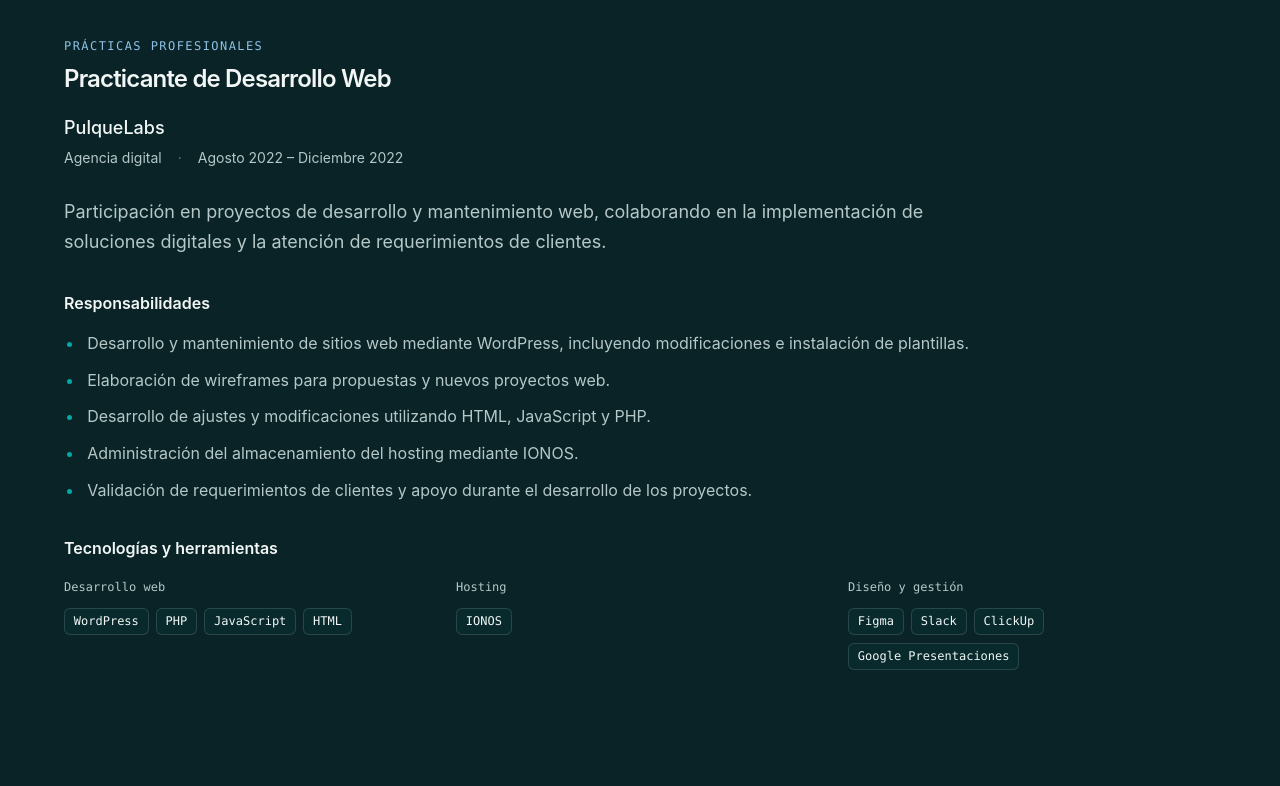
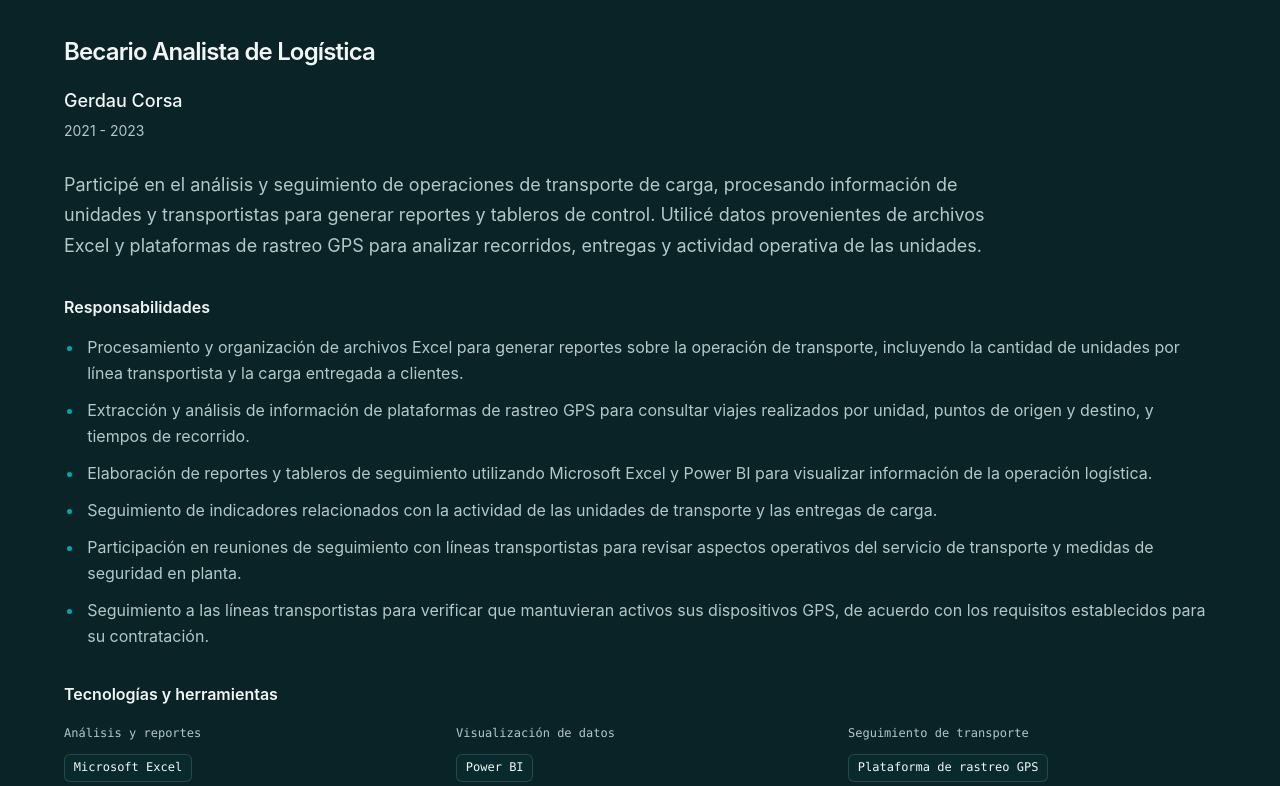
Before and after one commit to charlidev/personal_portfolio, an Astro site: page / in a window 1280 px wide. Shown: the part 979-1765 px from the top of the page. Built offline with nearby package versions, Linux system fonts and the light colour scheme; Astro itself is replaced by a stand-in of ours.

Commit message:
chore: checkpoint experience section before timeline redesign

```diff
--- a/src/components/ExperienceSection.astro
+++ b/src/components/ExperienceSection.astro
@@ -1,30 +1,29 @@
 ---
 import SectionHeading from './SectionHeading.astro';
-import { pulqueLabsExperience } from '../data/portfolio';
+import { professionalExperiences } from '../data/portfolio';
 ---
 
 <section id="experiencia" class="content-section container" aria-labelledby="experience-title">
   <SectionHeading id="experience-title" eyebrow="Trayectoria" title="Experiencia" />
 
-  <article class="experience-entry" aria-labelledby="pulquelabs-role">
+  {professionalExperiences.map((experience, index) => (
+    <article class="experience-entry" aria-labelledby={`experience-role-${index}`}>
       <header class="experience-header">
-      <p class="eyebrow">PRÁCTICAS PROFESIONALES</p>
-      <h3 id="pulquelabs-role">{pulqueLabsExperience.role}</h3>
-
-      <p class="company-name">{pulqueLabsExperience.company}</p>
+        {experience.eyebrow && <p class="eyebrow">{experience.eyebrow}</p>}
+        <h3 id={`experience-role-${index}`}>{experience.role}</h3>
+        <p class="company-name">{experience.company}</p>
         <p class="experience-meta">
-        <span>{pulqueLabsExperience.sector}</span>
-        <span>{pulqueLabsExperience.period}</span>
-
+          {experience.sector && <span>{experience.sector}</span>}
+          <span>{experience.period}</span>
         </p>
       </header>
 
-    <p class="experience-introduction">{pulqueLabsExperience.introduction}</p>
+      <p class="experience-introduction">{experience.introduction}</p>
 
       <div class="responsibilities">
         <h4>Responsabilidades</h4>
         <ul>
-        {pulqueLabsExperience.responsibilities.map((responsibility) => (
+          {experience.responsibilities.map((responsibility) => (
             <li>{responsibility}</li>
           ))}
         </ul>
@@ -33,7 +32,7 @@ import { pulqueLabsExperience } from '../data/portfolio';
       <div class="tools">
         <h4>Tecnologías y herramientas</h4>
         <div class="tool-groups">
-        {pulqueLabsExperience.toolGroups.map((group) => (
+          {experience.toolGroups.map((group) => (
             <div class="tool-group">
               <h5>{group.category}</h5>
               <ul aria-label={group.category}>
@@ -44,6 +43,7 @@ import { pulqueLabsExperience } from '../data/portfolio';
         </div>
       </div>
     </article>
+  ))}
 </section>
 
 <style>
--- a/src/data/portfolio.ts
+++ b/src/data/portfolio.ts
@@ -33,9 +33,10 @@ export interface ExperienceToolGroup {
 }
 
 export interface ProfessionalExperience {
+  eyebrow?: string;
   role: string;
   company: string;
-  sector: string;
+  sector?: string;
   period: string;
   introduction: string;
   responsibilities: string[];
@@ -124,6 +125,7 @@ export const contactMethods: ContactMethod[] = [
 ];
 
 export const pulqueLabsExperience: ProfessionalExperience = {
+  eyebrow: 'PRÁCTICAS PROFESIONALES',
   role: 'Practicante de Desarrollo Web',
 
   company: 'PulqueLabs',
@@ -154,3 +156,38 @@ export const pulqueLabsExperience: ProfessionalExperience = {
     },
   ],
 };
+
+export const gerdauCorsaExperience: ProfessionalExperience = {
+  role: 'Becario Analista de Logística',
+  company: 'Gerdau Corsa',
+  period: '2021 - 2023',
+  introduction:
+    'Participé en el análisis y seguimiento de operaciones de transporte de carga, procesando información de unidades y transportistas para generar reportes y tableros de control. Utilicé datos provenientes de archivos Excel y plataformas de rastreo GPS para analizar recorridos, entregas y actividad operativa de las unidades.',
+  responsibilities: [
+    'Procesamiento y organización de archivos Excel para generar reportes sobre la operación de transporte, incluyendo la cantidad de unidades por línea transportista y la carga entregada a clientes.',
+    'Extracción y análisis de información de plataformas de rastreo GPS para consultar viajes realizados por unidad, puntos de origen y destino, y tiempos de recorrido.',
+    'Elaboración de reportes y tableros de seguimiento utilizando Microsoft Excel y Power BI para visualizar información de la operación logística.',
+    'Seguimiento de indicadores relacionados con la actividad de las unidades de transporte y las entregas de carga.',
+    'Participación en reuniones de seguimiento con líneas transportistas para revisar aspectos operativos del servicio de transporte y medidas de seguridad en planta.',
+    'Seguimiento a las líneas transportistas para verificar que mantuvieran activos sus dispositivos GPS, de acuerdo con los requisitos establecidos para su contratación.',
+  ],
+  toolGroups: [
+    {
+      category: 'Análisis y reportes',
+      tools: ['Microsoft Excel'],
+    },
+    {
+      category: 'Visualización de datos',
+      tools: ['Power BI'],
+    },
+    {
+      category: 'Seguimiento de transporte',
+      tools: ['Plataforma de rastreo GPS'],
+    },
+  ],
+};
+
+export const professionalExperiences: ProfessionalExperience[] = [
+  gerdauCorsaExperience,
+  pulqueLabsExperience,
+];
```
Lines whose indentation alone changed are shown as unchanged.
